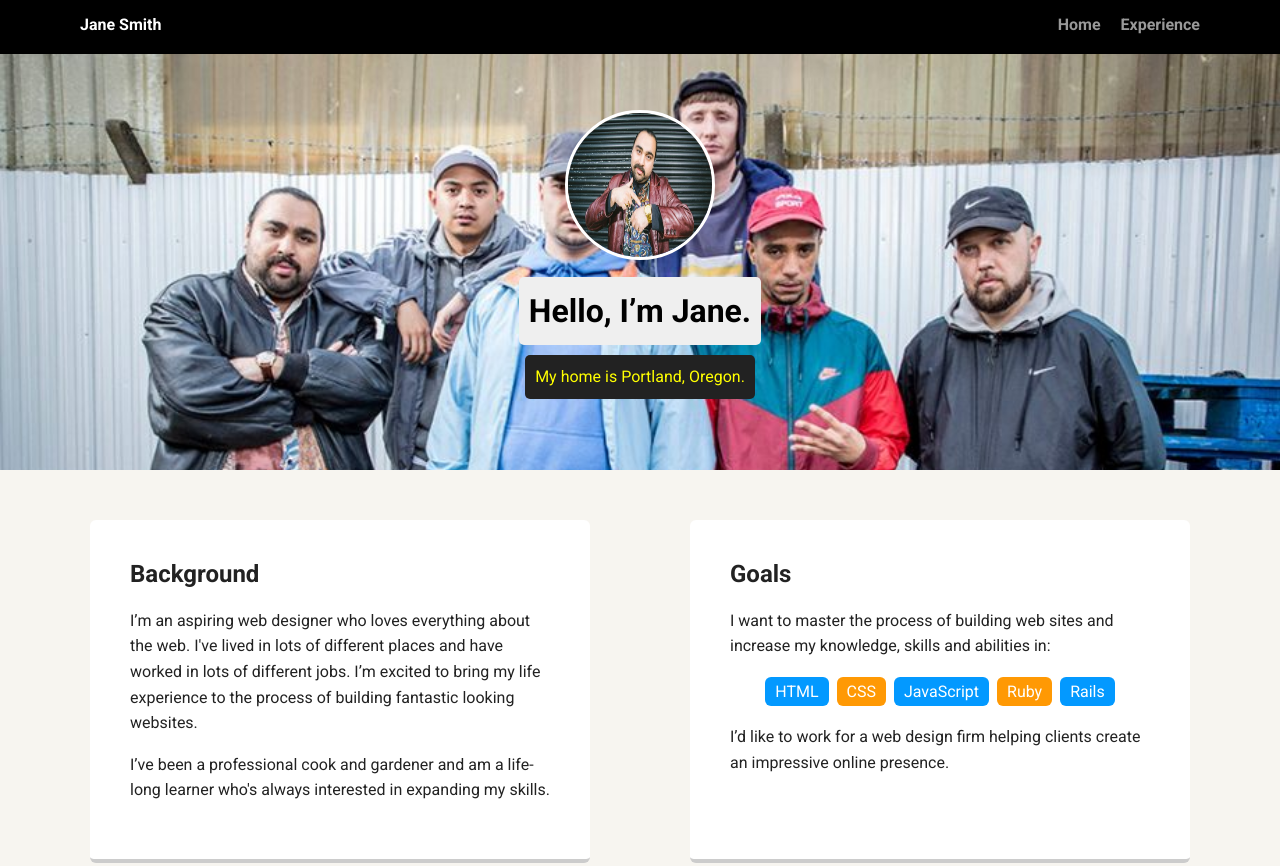
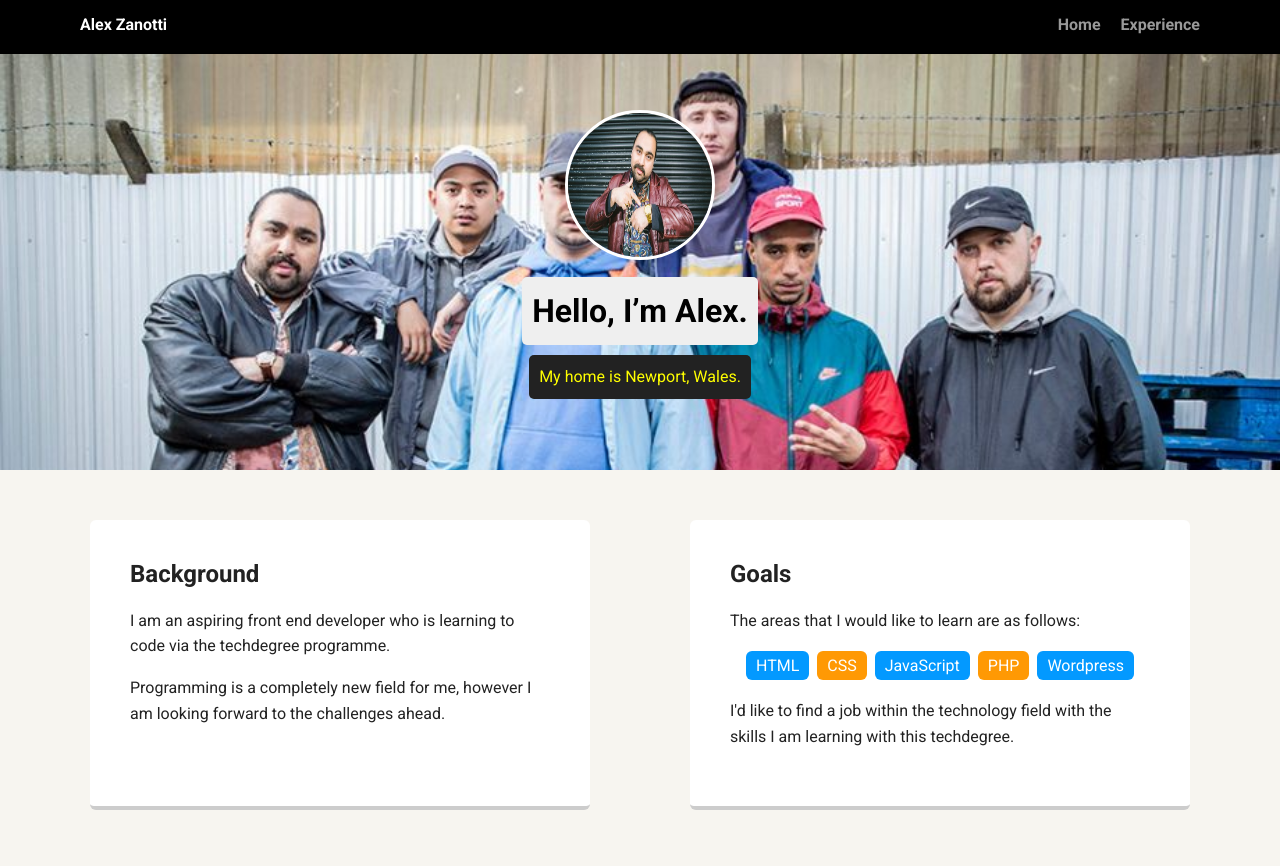
Before and after one commit to alexzanotti/techdegree_project_1, a plain HTML site: page index.html in a window 1280 px wide. Shown: the top 866 px of the page. Drawn offline with Linux system fonts and the light colour scheme; a web font is replaced by a local one.

Commit message:
personalizing information

```diff
--- a/index.html
+++ b/index.html
@@ -2,7 +2,7 @@
 <html lang="en">
 <head>
   <meta charset="utf-8">
-  <title>Jane Smith's Profile</title>
+  <title>Alex Zanotti's Profile</title>
   <meta name="viewport" content="width=device-width, initial-scale=1.0">
   <link rel="stylesheet" href="styles.css">
   <link href="https://fonts.googleapis.com/css?family=Muli%7CRoboto:400,300,500,700,900" rel="stylesheet"></head>
@@ -10,7 +10,7 @@
 
     <div class="main-nav">
         <ul class="nav">
-          <li class="name">Jane Smith</li>
+          <li class="name">Alex Zanotti</li>
           <li><a href="#">Home</a></li>
           <li><a href="#">Experience</a></li>
         </ul>
@@ -18,28 +18,28 @@
 
     <header>
       <img src="images/Chabuddy.jpg" alt="Picture of me." class="profile-image">
-      <h1 class="tag name">Hello, I’m Jane.</h1>
-      <p class="tag location">My home is Portland, Oregon.</p>
+      <h1 class="tag name">Hello, I’m Alex.</h1>
+      <p class="tag location">My home is Newport, Wales.</p>
     </header>
 
     <main class="flex">
       <div class="card">
         <h2>Background</h2>
-        <p>I’m an aspiring web designer who loves everything about the web. I've lived in lots of different places and have worked in lots of different jobs. I’m excited to bring my life experience to the process of building fantastic looking websites.</p>
-        <p>I’ve been a professional cook and gardener and am a life-long learner who's always interested in expanding my skills.</p>
+        <p>I am an aspiring front end developer who is learning to code via the techdegree programme.</p>
+        <p>Programming is a completely new field for me, however I am looking forward to the challenges ahead.</p>
       </div>
 
       <div class="card">
         <h2>Goals</h2>
-        <p>I want to master the process of building web sites and increase my knowledge, skills and abilities in:</p>
+        <p>The areas that I would like to learn are as follows:</p>
         <ul class="skills">
           <li>HTML</li>
           <li>CSS</li>
           <li>JavaScript</li>
-          <li>Ruby</li>
-          <li>Rails</li>
+          <li>PHP</li>
+          <li>Wordpress</li>
         </ul>
-        <p>I’d like to work for a web design firm helping clients create an impressive online presence.</p>
+        <p>I'd like to find a job within the technology field with the skills I am learning with this techdegree.</p>
       </div>
 
     </main>
```
